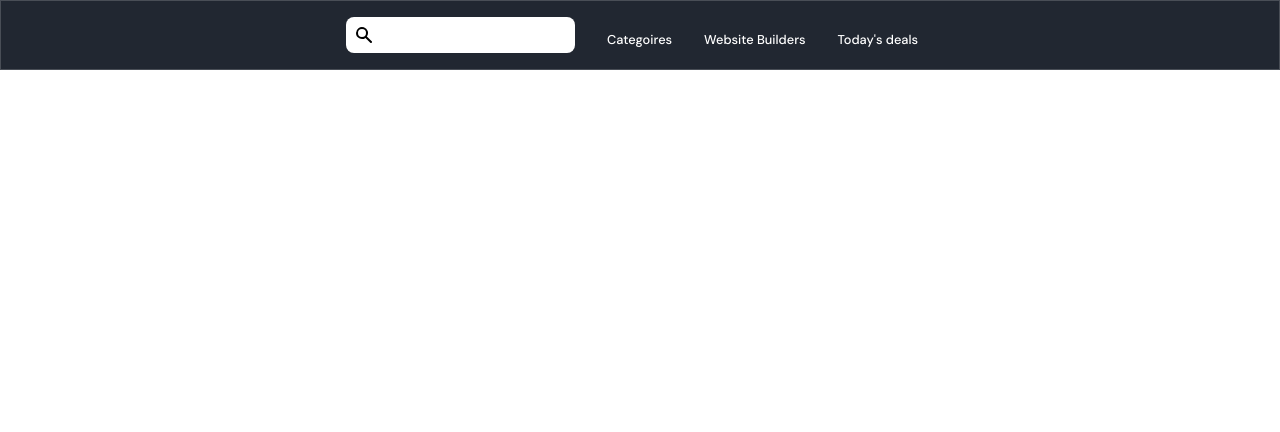
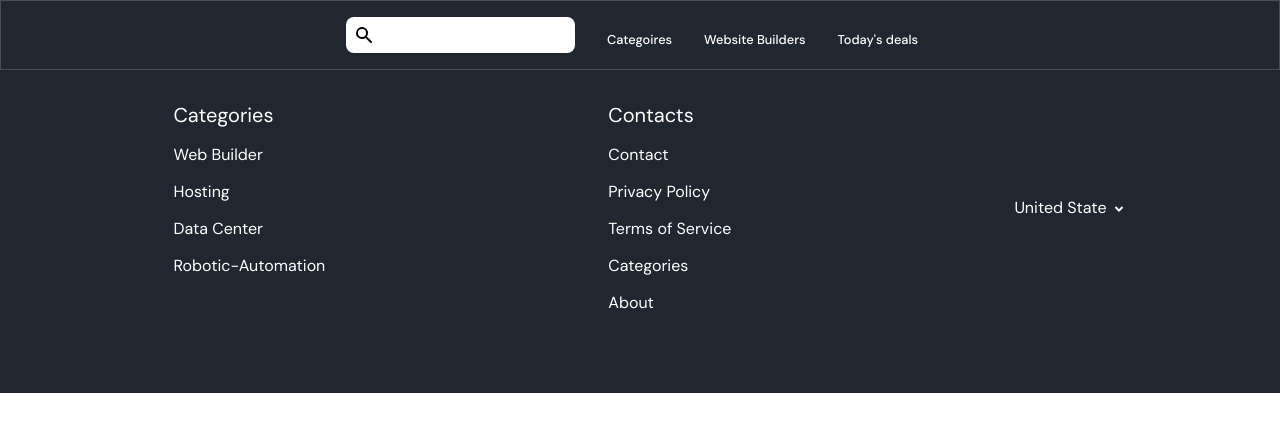
Before and after one commit to 0plaze0/LandingPage, a React (Vite) app: page / in a window 1280 px wide. Shown: the top 432 px of the page. Built offline with nearby package versions, Linux system fonts and the light colour scheme.

Commit message:
feat: add footer

```diff
--- a/src/App.jsx
+++ b/src/App.jsx
@@ -1,4 +1,4 @@
-import { RecommendCourse, Courses, Navbar } from "./components";
+import { RecommendCourse, Courses, Navbar, Footer } from "./components";
 import "./App.scss";
 
 function App() {
@@ -7,6 +7,7 @@ function App() {
       {/* <RecommendCourse /> */}
       {/* <Courses /> */}
       <Navbar />
+      <Footer />
     </div>
   );
 }
--- a/src/components/CoursesCard/CoursesCard.jsx
+++ b/src/components/CoursesCard/CoursesCard.jsx
@@ -1,6 +1,5 @@
-import { CiTrophy } from "react-icons/ci";
 import { RiArrowDropDownLine } from "react-icons/ri";
-import { IoDiamondOutline } from "react-icons/io5";
+
 import { FaStar } from "react-icons/fa";
 import { image } from "../../constants";
 
--- /dev/null
+++ b/src/components/Footer/Footer.jsx
@@ -0,0 +1,35 @@
+import { useEffect, useState } from "react";
+import "./Footer.scss";
+import { RiArrowDropDownLine } from "react-icons/ri";
+import { data } from "../../constants";
+
+const Footer = () => {
+  const [footerLinks, setFooterLinks] = useState([]);
+  useEffect(() => {
+    setFooterLinks(data.footerLinks);
+  }, []);
+  return (
+    <div className="app__footer">
+      {footerLinks.map((item) => (
+        <div className="app__footer-links" key={item.id}>
+          <h1>{item.title}</h1>
+          <ul>
+            {item.links.map((link, index) => (
+              <li className="app__footer-link" key={index}>
+                <a href={`#${link.link}`}>{link.name}</a>
+              </li>
+            ))}
+          </ul>
+        </div>
+      ))}
+      <div className="app__footer-united">
+        United State{" "}
+        <RiArrowDropDownLine
+          style={{ position: "absolute", fontSize: "24px" }}
+        />
+      </div>
+    </div>
+  );
+};
+
+export default Footer;
--- /dev/null
+++ b/src/components/Footer/Footer.scss
@@ -0,0 +1,40 @@
+.app__footer {
+  display: flex;
+  justify-content: space-around;
+  align-items: flex-start;
+  background-color: var(--black-color);
+  color: var(--white-color);
+  padding: 2rem 2rem 5rem 2rem;
+}
+
+.app__footer-links {
+  display: flex;
+  flex-direction: column;
+  align-items: flex-start;
+  justify-content: flex-start;
+  gap: 1rem;
+
+  h1 {
+    color: var(--white-color);
+    font-size: 1.25rem;
+    font-weight: 50;
+  }
+  ul {
+    display: flex;
+    flex-direction: column;
+    gap: 1rem;
+  }
+  li {
+    list-style: none;
+    a {
+      font-size: 1rem;
+      font-weight: 50;
+      text-decoration: none;
+      color: var(--white-color);
+    }
+  }
+}
+
+.app__footer-united {
+  align-self: center;
+}
--- a/src/components/Navbar/Navbar.scss
+++ b/src/components/Navbar/Navbar.scss
@@ -11,7 +11,7 @@
   backdrop-filter: blur(4px);
   -webkit-backdrop-filter: blur(4px);
   border: 1px solid rgba(255, 255, 255, 0.18);
-  position: fixed;
+
   z-index: 2;
 }
 
--- a/src/components/index.jsx
+++ b/src/components/index.jsx
@@ -3,3 +3,4 @@ export { default as RecommendCourse } from "./RecommendCourse/RecommendCourse";
 export { default as RecommendCard } from "./RecommendCard/RecommendCard";
 export { default as Courses } from "./Courses/Courses";
 export { default as CoursesCard } from "./CoursesCard/CoursesCard";
+export { default as Footer } from "./Footer/Footer";
--- a/src/constants/data.jsx
+++ b/src/constants/data.jsx
@@ -78,4 +78,28 @@ const courseDetails = [
     ratingText: "Expectional",
   },
 ];
-export default { RecommendCourseDetails, courseDetails };
+
+const footerLinks = [
+  {
+    id: 1,
+    title: "Categories",
+    links: [
+      { name: "Web Builder", link: "Web Builder" },
+      { name: "Hosting", link: "Hosting" },
+      { name: "Data Center", link: "Data Center" },
+      { name: "Robotic-Automation", link: "Robotic-Automation" },
+    ],
+  },
+  {
+    id: 2,
+    title: "Contacts",
+    links: [
+      { name: "Contact", link: "Contact" },
+      { name: "Privacy Policy", link: "Privacy Policy" },
+      { name: "Terms of Service", link: "Terms of Service" },
+      { name: "Categories", link: "Categories" },
+      { name: "About", link: "About" },
+    ],
+  },
+];
+export default { RecommendCourseDetails, courseDetails, footerLinks };
```
